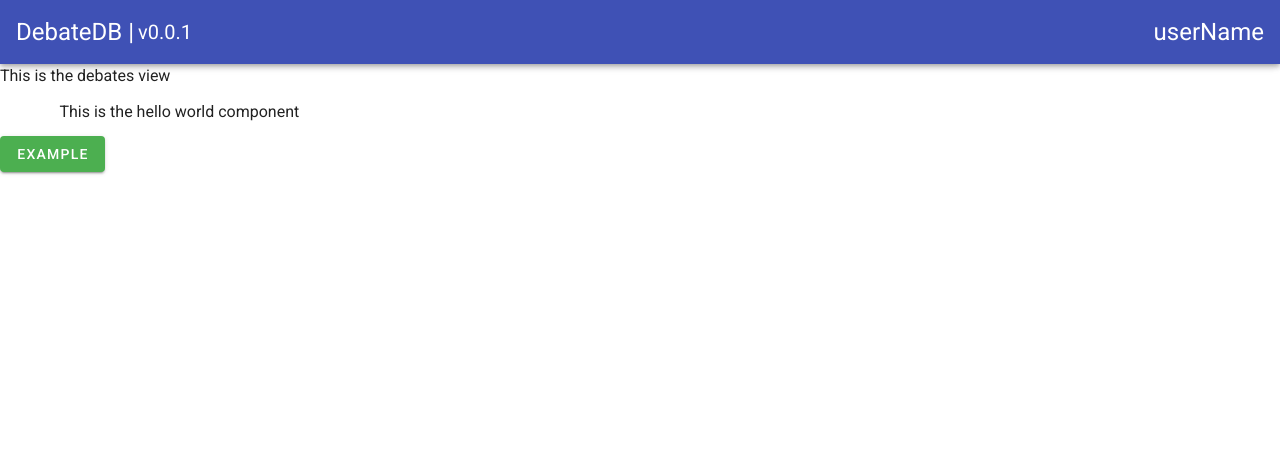
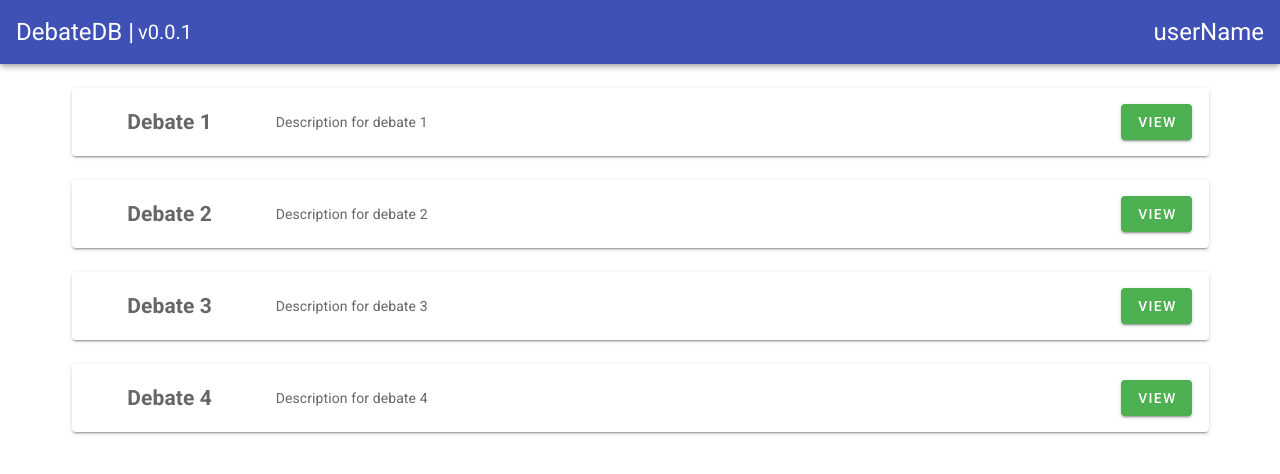
Before and after one commit to Exilliar/debatedb, a Vue app: page /debates in a window 1280 px wide. Shown: the top 474 px of the page. Built offline with nearby package versions, Linux system fonts and the light colour scheme.

Commit message:
#11 made the cards. They look pretty good. Still got a couple of kinks to work out, but apart from that they seem to be working pretty well

```diff
--- a/src/App.vue
+++ b/src/App.vue
@@ -3,7 +3,6 @@
     <Header :version="version" :user="user" />
     <v-content>
       <router-view />
-      <Button text="example" />
     </v-content>
   </v-app>
 </template>
--- a/src/components/TheButton.vue
+++ b/src/components/TheButton.vue
@@ -1,5 +1,5 @@
 <template>
-  <v-btn color="secondary">{{ text }}</v-btn>
+  <v-btn color="secondary" @click="onClick()">{{ text }}</v-btn>
 </template>
 <script lang="ts">
 import { Vue, Component, Prop } from "vue-property-decorator";
@@ -7,5 +7,6 @@ import { Vue, Component, Prop } from "vue-property-decorator";
 @Component
 export default class Button extends Vue {
   @Prop() text!: string;
+  @Prop() onClick!: () => any;
 }
 </script>
--- /dev/null
+++ b/src/components/TheViewCard.vue
@@ -0,0 +1,60 @@
+<template>
+  <v-container>
+    <v-card>
+      <v-card-text>
+        <v-row>
+          <v-col
+            cols="2"
+            class="d-flex align-center justify-center"
+            style="font-size: 1.5em"
+          >
+            <b>{{ title }}</b>
+          </v-col>
+          <v-col cols="8" class="d-flex align-center justify-left">
+            {{ description }}
+          </v-col>
+          <v-col
+            cols="2"
+            style="text-align: right"
+            class="d-flex align-center justify-end"
+          >
+            <Button text="View" :onClick="view" />
+          </v-col>
+        </v-row>
+      </v-card-text>
+    </v-card>
+  </v-container>
+</template>
+<script lang="ts">
+import { Vue, Component, Prop } from "vue-property-decorator";
+
+import Button from "./TheButton.vue";
+
+import ViewCardData from "@/models/ViewCardData";
+
+@Component({
+  components: {
+    Button,
+  },
+})
+export default class ViewCard extends Vue {
+  @Prop() data!: ViewCardData;
+
+  view() {
+    this.$router.push({ name: this.routeTo });
+  }
+
+  get id() {
+    return this.data.id;
+  }
+  get title() {
+    return this.data.title;
+  }
+  get description() {
+    return this.data.description;
+  }
+  get routeTo() {
+    return this.data.routeTo;
+  }
+}
+</script>
--- /dev/null
+++ b/src/data/debates.ts
@@ -0,0 +1,30 @@
+import ViewCardData from "@/models/ViewCardData";
+
+const debateData: ViewCardData[] = [
+  {
+    id: 0,
+    title: "Debate 1",
+    description: "Description for debate 1",
+    routeTo: "Debates",
+  },
+  {
+    id: 1,
+    title: "Debate 2",
+    description: "Description for debate 2",
+    routeTo: "Debates",
+  },
+  {
+    id: 2,
+    title: "Debate 3",
+    description: "Description for debate 3",
+    routeTo: "Debates",
+  },
+  {
+    id: 3,
+    title: "Debate 4",
+    description: "Description for debate 4",
+    routeTo: "Debates",
+  },
+];
+
+export default debateData;
--- /dev/null
+++ b/src/models/ViewCardData.ts
@@ -0,0 +1,6 @@
+export default interface ViewCardData {
+  id: number;
+  title: string;
+  description: string;
+  routeTo: string;
+}
--- a/src/views/Argument.vue
+++ b/src/views/Argument.vue
@@ -1,7 +1,7 @@
 <template>
-  <div>
+  <v-container>
     this is the argument view
-  </div>
+  </v-container>
 </template>
 <script lang="ts">
 import { Vue, Component } from "vue-property-decorator";
--- a/src/views/Arguments.vue
+++ b/src/views/Arguments.vue
@@ -1,7 +1,7 @@
 <template>
-  <div>
+  <v-container>
     This is the arguments view
-  </div>
+  </v-container>
 </template>
 <script lang="ts">
 import { Vue, Component } from "vue-property-decorator";
--- a/src/views/Debates.vue
+++ b/src/views/Debates.vue
@@ -1,15 +1,31 @@
 <template>
-  <div class="home">
-    This is the debates view
-    <HelloWorld msg="Welcome to Your Vue.js App" />
-  </div>
+  <v-container>
+    <div v-for="debate in debateData" :key="debate.id">
+      <ViewCard :data="debate" />
+    </div>
+  </v-container>
 </template>
-<script>
-import HelloWorld from "@/components/HelloWorld.vue";
+<script lang="ts">
 import { Vue, Component } from "vue-property-decorator";
 
+import debateData from "@/data/debates";
+
+import ViewCard from "@/components/TheViewCard.vue";
+
+import ViewCardData from "@/models/ViewCardData";
+
 @Component({
-  components: { HelloWorld },
+  components: { ViewCard },
 })
-export default class DebatesView extends Vue {}
+export default class DebatesView extends Vue {
+  viewCardData: ViewCardData = {
+    id: 0,
+    title: "Test Title",
+    description:
+      "this is a description that is really super long to see what happens when the description is really long",
+    routeTo: "Arguments",
+  };
+
+  debateData = debateData;
+}
 </script>
```
Also changed, not shown: 1 other file (tests, documents, lock files or other folders).
